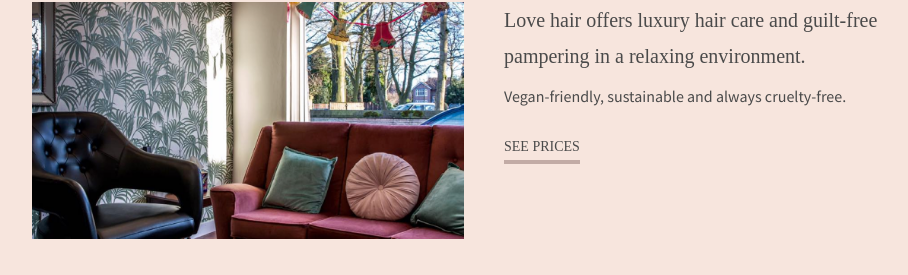
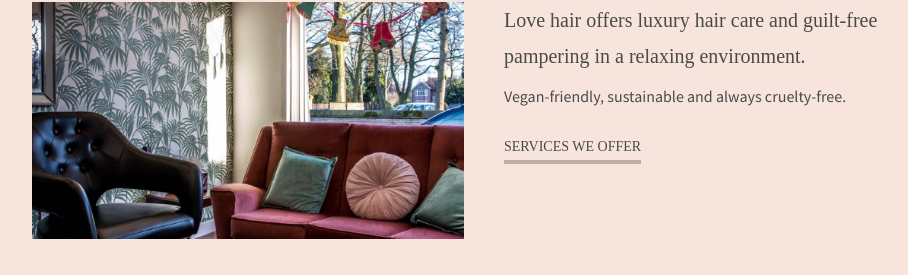
Before and after one commit to dbmorris/love-hair-by-charmaine, a Jekyll site: the page built from index.html, in a window 1280 px wide. Shown: the part 572-847 px from the top of the page, without its empty margins (156-1064 px from the left). Built offline with Jekyll 4.4.1, drawn with Linux system fonts in a browser that asks for light colours; some web fonts are replaced; grey boxes are pictures that could not be loaded.

Commit message:
changing CTA

```diff
--- a/_includes/brand-statement.html
+++ b/_includes/brand-statement.html
@@ -17,7 +17,7 @@
 
       <div class="fs3">Love hair offers luxury hair care and guilt-free pampering in a relaxing environment.</div>
       <div class="fs2">Vegan-friendly, sustainable and always cruelty-free.</div>
-      <div class="link fs1"><a href="{{ site.baseurl }}/assets/price-list-dl-leaflet-outline.pdf" target="_blank">See Prices</a></div>
+      <div class="link fs1"><a href="{{ site.baseurl }}/assets/price-list-dl-leaflet-outline.pdf" target="_blank">Services we offer</a></div>
 
       </div>
 
```
